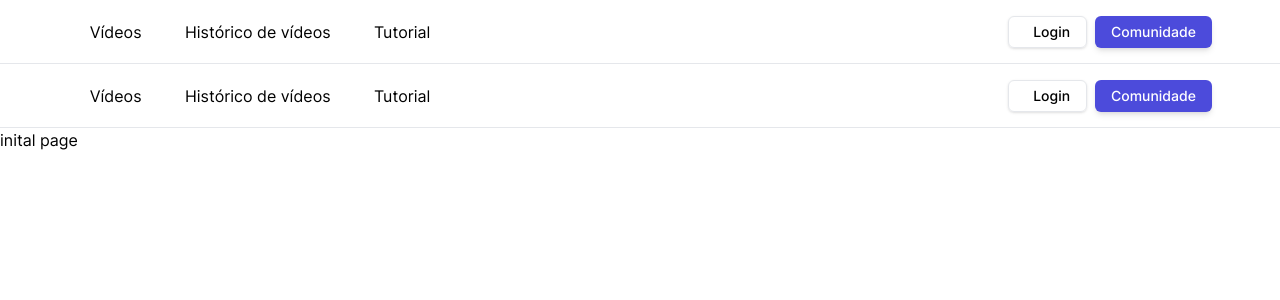
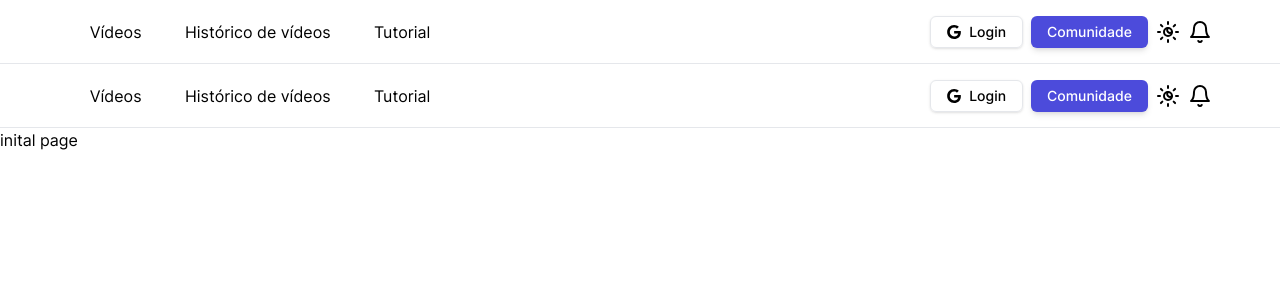
Before and after one commit to guusta03/FRONT_END_PROD, a Next.js app: page /pages in a window 1280 px wide. Shown: the top 300 px of the page. Built offline with nearby package versions, Linux system fonts and the light colour scheme.

Commit message:
adiciona icones no header

```diff
--- a/src/app/components/header/header.tsx
+++ b/src/app/components/header/header.tsx
@@ -2,8 +2,10 @@
 /* eslint-disable @next/next/no-img-element */
 'use client';
 
+import { Bell, SunMoon } from 'lucide-react';
 import Link from 'next/link';
 import * as React from 'react';
+import { ImGoogle } from 'react-icons/im';
 
 import { cn } from '@/lib/utils';
 
@@ -12,7 +14,7 @@ import { buttonVariants } from '@/components/buttons/Button';
 export default function Header({ children }: { children: React.ReactNode }) {
   return (
     <main>
-      <header className=' sticky top-0 z-50 flex h-16 w-full items-center justify-between border-b bg-white bg-gradient-to-b px-4'>
+      <header className='sticky top-0 z-50 flex h-16 w-full items-center justify-between border-b bg-white bg-gradient-to-b px-4 dark:text-gray-600'>
         <div className='m-auto flex w-11/12 items-center justify-between'>
           <ul className='flex w-96 items-center justify-around'>
             <li>
@@ -41,6 +43,7 @@ export default function Header({ children }: { children: React.ReactNode }) {
               rel='noopener noreferrer'
               className={cn(buttonVariants({ variant: 'outline' }))}
             >
+              <ImGoogle />
               <span className='ml-2 hidden md:flex'>Login</span>
             </a>
             <a
@@ -50,6 +53,8 @@ export default function Header({ children }: { children: React.ReactNode }) {
             >
               <span className='hidden text-white sm:block'>Comunidade</span>
             </a>
+            <SunMoon />
+            <Bell />
           </div>
         </div>
       </header>
```
